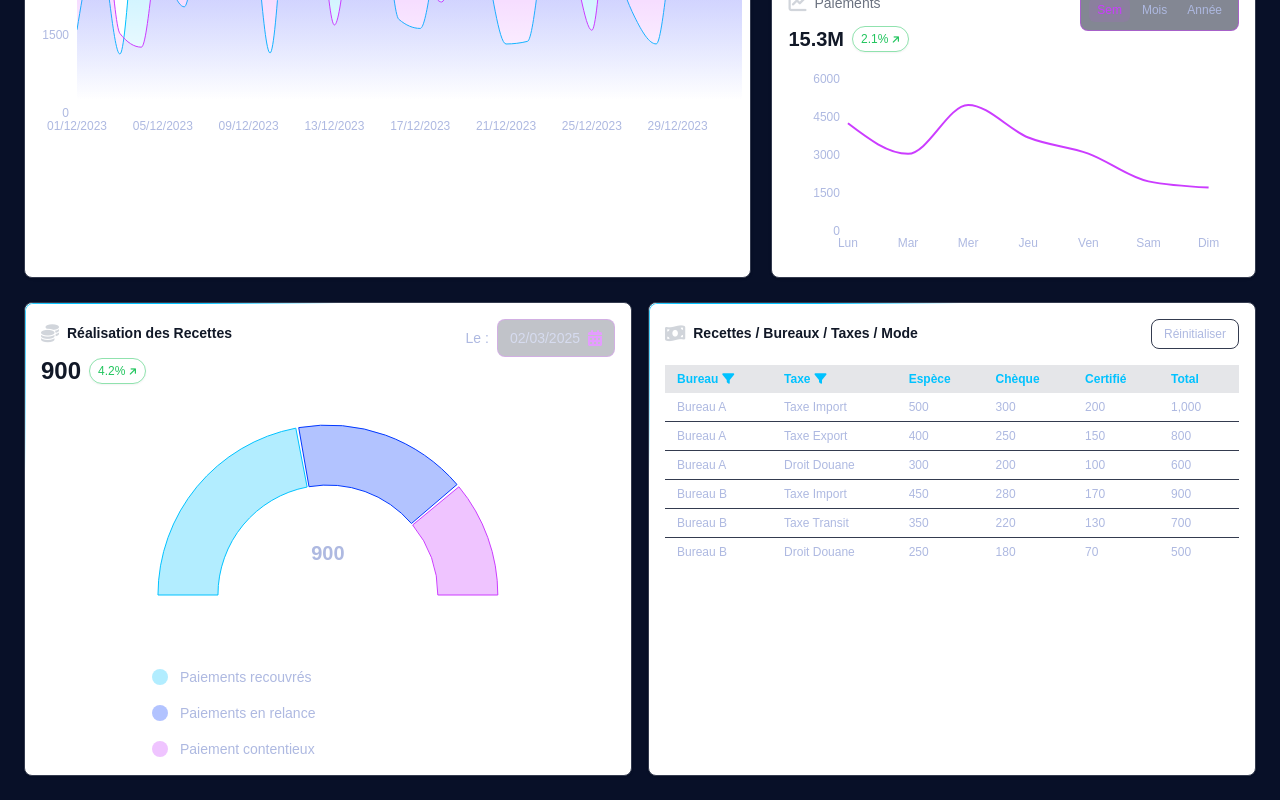
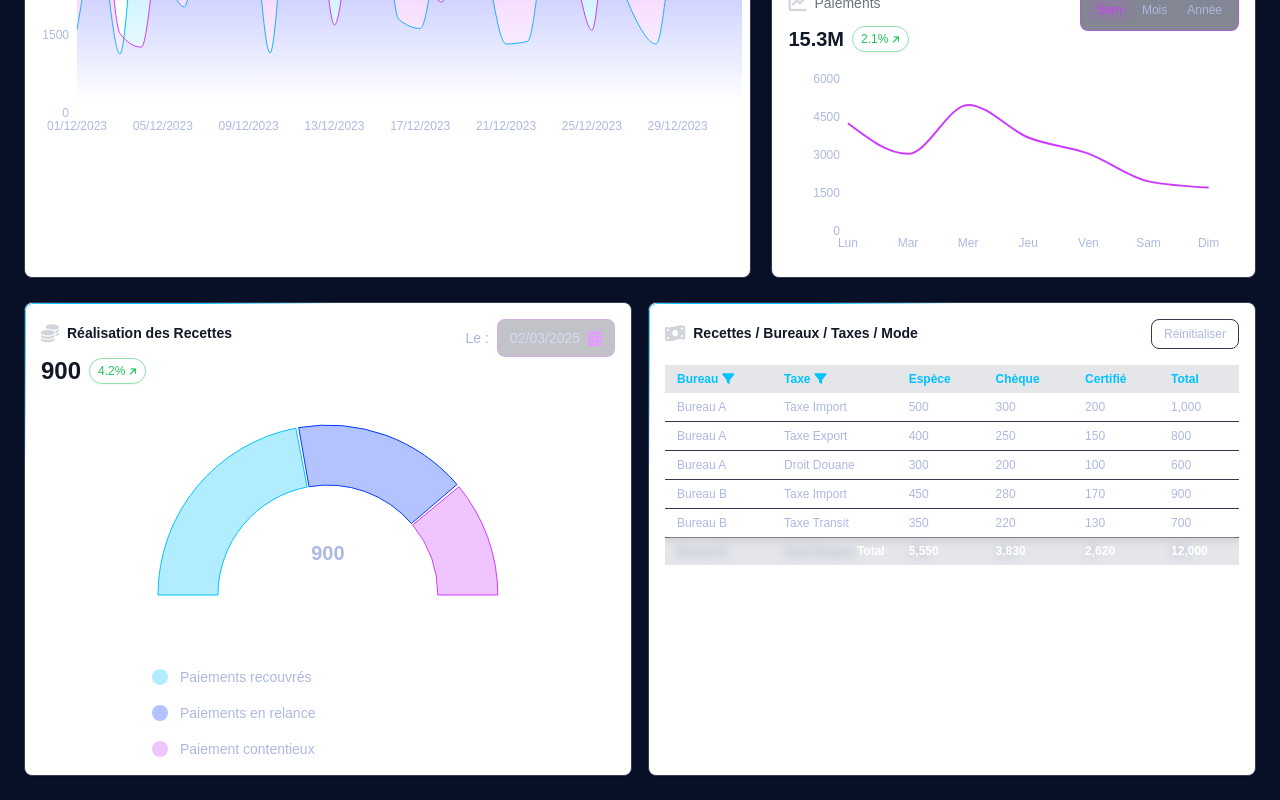
Before and after one commit to Kalixor/djib_2, a React (Vite) app: page / in a window 1280 px wide. Shown: the part 594-1394 px from the top of the page. Built offline with nearby package versions, Linux system fonts and the light colour scheme; a web font is replaced by a local one.

Commit message:
Initial commit from your app

```diff
--- a/src/components/charts/PaymentTableCard.jsx
+++ b/src/components/charts/PaymentTableCard.jsx
@@ -178,7 +178,7 @@ export default function PaymentTableCard() {
             ))}
           </tbody>
           {/* Ligne des totaux */}
-          <tfoot>
+          <tfoot className="sticky bottom-0">
             <tr className="bg-brand-800/10 backdrop-blur-sm border-t border-[#343b4f]">
               <td colSpan={2} className="px-3 py-1.5 font-bold text-white text-right">
                 Total
```
